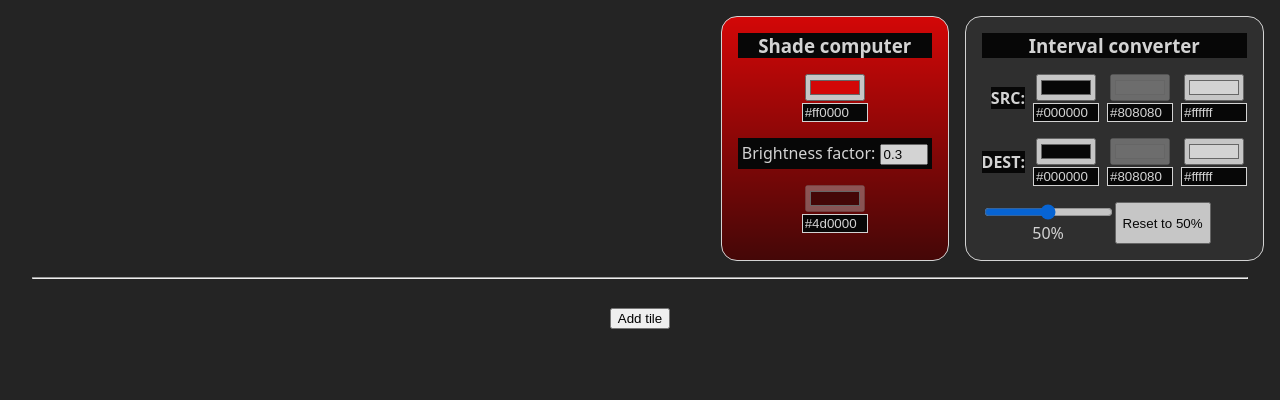
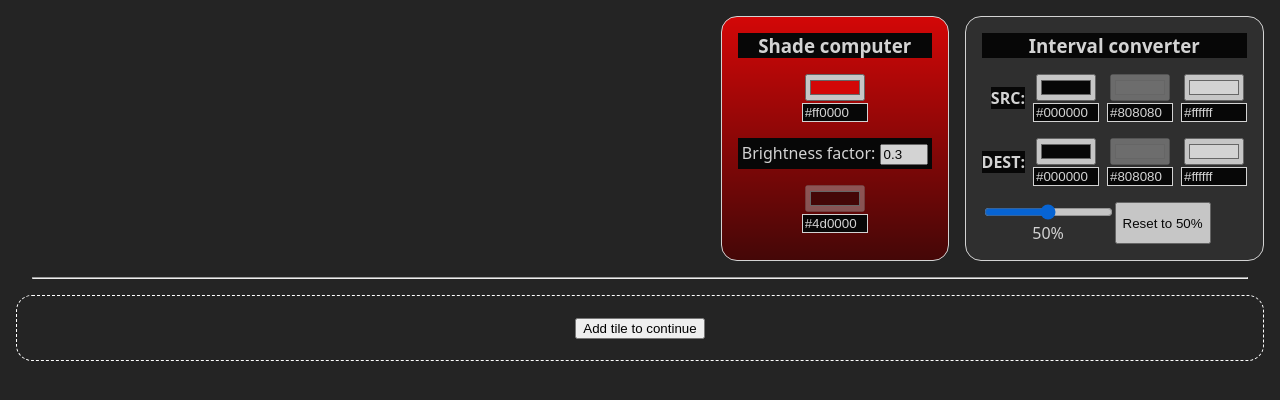
Before and after one commit to ZiarZer/Rainbow, a Vue app: page / in a window 1280 px wide. Shown: the top 400 px of the page. Built offline with nearby package versions, Linux system fonts and the light colour scheme.

Commit message:
feat: show placeholder tile if no color tile was added yet

```diff
--- a/src/App.vue
+++ b/src/App.vue
@@ -2,11 +2,12 @@
 import IntervalConverterTool from './components/IntervalConverterTool.vue';
 import ShadeComputerTool from './components/ShadeComputerTool.vue'
 import ColorTile from './components/ColorTile.vue'
-import { ref } from 'vue';
+import { computed, ref } from 'vue';
 
 const addTile = () => colors.value.push('#ffffff')
 
 const colors = ref([])
+const displayPlaceholderTile = computed(() => colors.value.length === 0)
 </script>
 
 <template>
@@ -15,9 +16,12 @@ const colors = ref([])
     <IntervalConverterTool />
   </div>
   <hr />
-  <button @click="addTile">Add tile</button>
+  <button @click="addTile" v-if="!displayPlaceholderTile">Add tile</button>
   <div id="tiles-container">
-    <ColorTile v-for="() in colors" />
+    <div id="placeholder-tile" v-if="displayPlaceholderTile">
+      <button @click="addTile">Add tile to continue</button>
+    </div>
+    <ColorTile v-else v-for="() in colors" />
   </div>
 </template>
 
@@ -49,6 +53,7 @@ const colors = ref([])
   display: flex;
   flex-direction: column-reverse;
   gap: 0.5em;
+  margin-top: 1em;
 }
 
 hr {
@@ -56,6 +61,15 @@ hr {
 }
 
 button {
-  margin: 1em;
+  height: min-content;
+}
+
+#placeholder-tile {
+  border: dashed 1px white;
+  border-radius: 1em;
+  height: 4em;
+  display: flex;
+  align-items: center;
+  justify-content: center;
 }
 </style>
```
